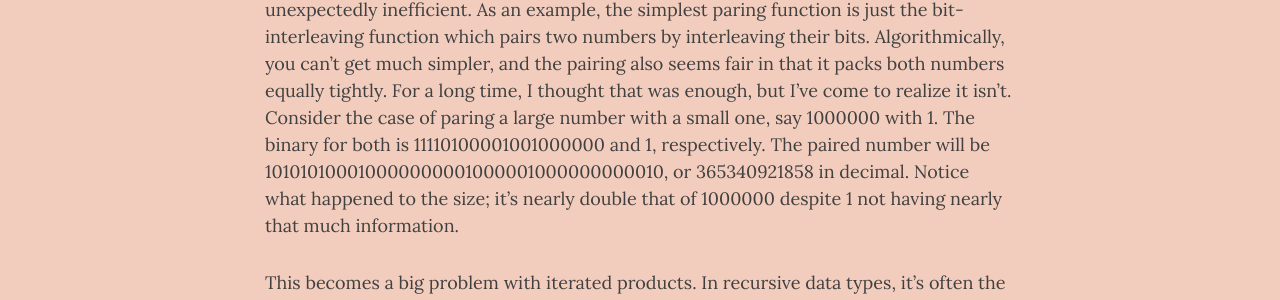
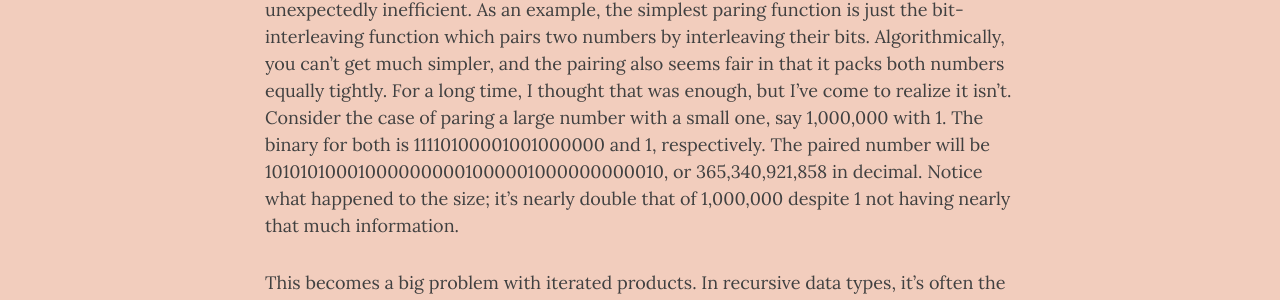
Before and after one commit to AHartNtkn/AHartNtkn.github.io, a Jekyll site: the page built from _posts/2021-11-29-An-Optimal-and-Feasible-Pairing-Function.md, in a window 1280 px wide and 900 px high. Shown: the part 327-627 px from the top of the window. Built offline with Jekyll 4.4.1, drawn with Linux system fonts in a browser that asks for light colours; nearby versions of some CDN libraries; some of the changed text lies outside the part shown.

Commit message:
format numbers in optimal pairing post

```diff
--- a/_posts/2021-11-29-An-Optimal-and-Feasible-Pairing-Function.md
+++ b/_posts/2021-11-29-An-Optimal-and-Feasible-Pairing-Function.md
@@ -1,5 +1,5 @@
 {% raw %}
-I've talked a lot about pairing functions on this blog. I've tried using them in a bunch of different projects, but I've frequently made the observation that they are often unexpectedly inefficient. As an example, the simplest paring function is just the bit-interleaving function which pairs two numbers by interleaving their bits. Algorithmically, you can't get much simpler, and the pairing also seems fair in that it packs both numbers equally tightly. For a long time, I thought that was enough, but I've come to realize it isn't. Consider the case of paring a large number with a small one, say 1000000 with 1. The binary for both is 11110100001001000000 and 1, respectively. The paired number will be 101010100010000000001000001000000000010, or 365340921858 in decimal. Notice what happened to the size; it's nearly double that of 1000000 despite 1 not having nearly that much information.
+I've talked a lot about pairing functions on this blog. I've tried using them in a bunch of different projects, but I've frequently made the observation that they are often unexpectedly inefficient. As an example, the simplest paring function is just the bit-interleaving function which pairs two numbers by interleaving their bits. Algorithmically, you can't get much simpler, and the pairing also seems fair in that it packs both numbers equally tightly. For a long time, I thought that was enough, but I've come to realize it isn't. Consider the case of paring a large number with a small one, say 1,000,000 with 1. The binary for both is 11110100001001000000 and 1, respectively. The paired number will be 101010100010000000001000001000000000010, or 365,340,921,858 in decimal. Notice what happened to the size; it's nearly double that of 1,000,000 despite 1 not having nearly that much information.
 
 This becomes a big problem with iterated products. In recursive data types, it's often the case that pairings are made between very lop-sided numbers. In such a case, these inefficiencies compound creating encodings for recursive data types which are often much, much larger than expected.
 
@@ -164,6 +164,6 @@ Out> True
 
 This specific implementation isn't actually that efficient, mainly due to how I used `ProductLog`. Mathematica evaluates it purely symbolically, but I only need its ceiling, which I suspect is theoretically efficient to calculate, though I haven't researched that yet. Beyond that, I'm pretty satisfied with this and will take it into future projects with confidence.
 
-To wrap back to the example at the begining of this post, pairing 1000000 and 1 now produces 24068672, which is much more reasonable.
+To wrap back to the example at the begining of this post, pairing 1,000,000 and 1 now produces 24,068,672, which is much more reasonable.
 
 {% endraw %}
```
